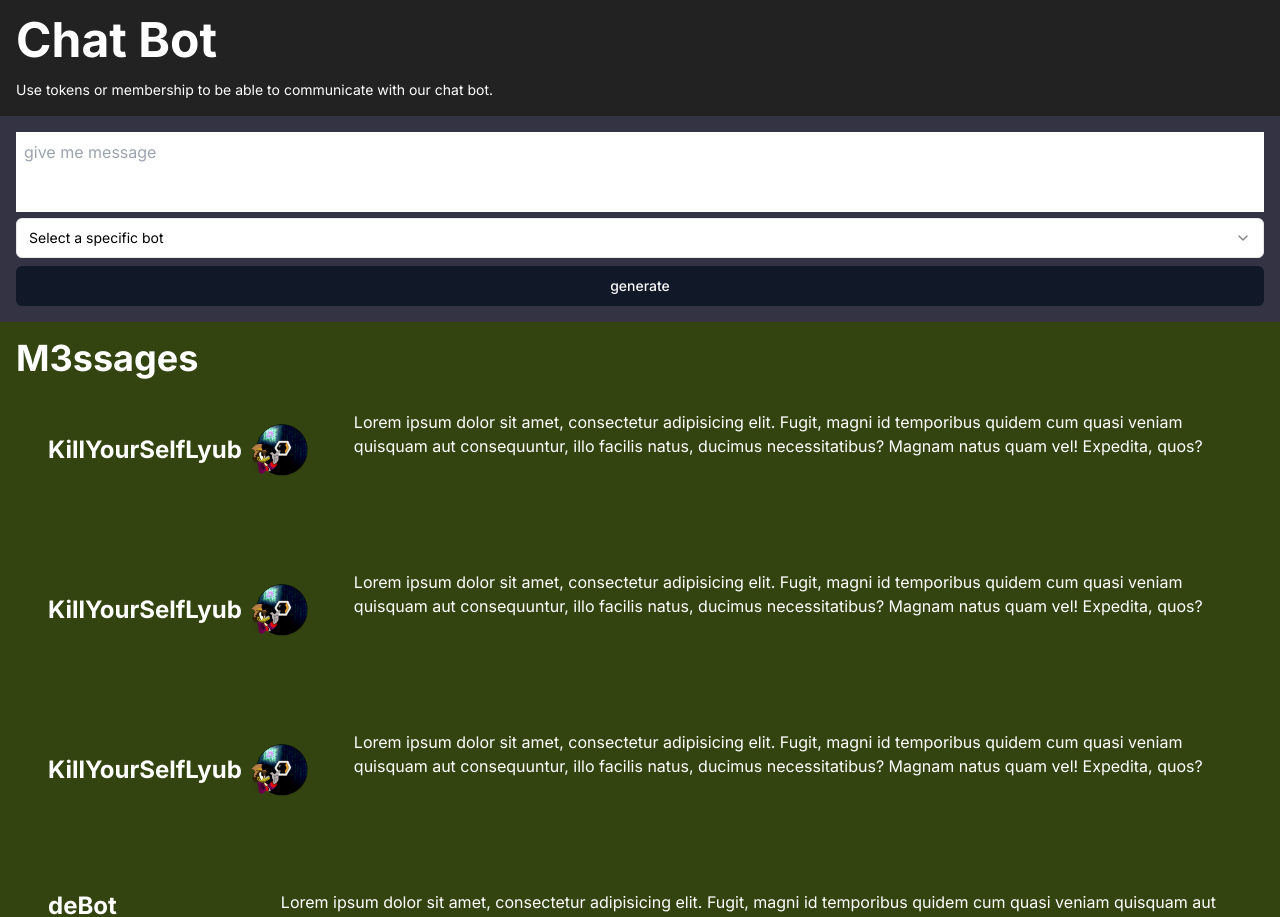
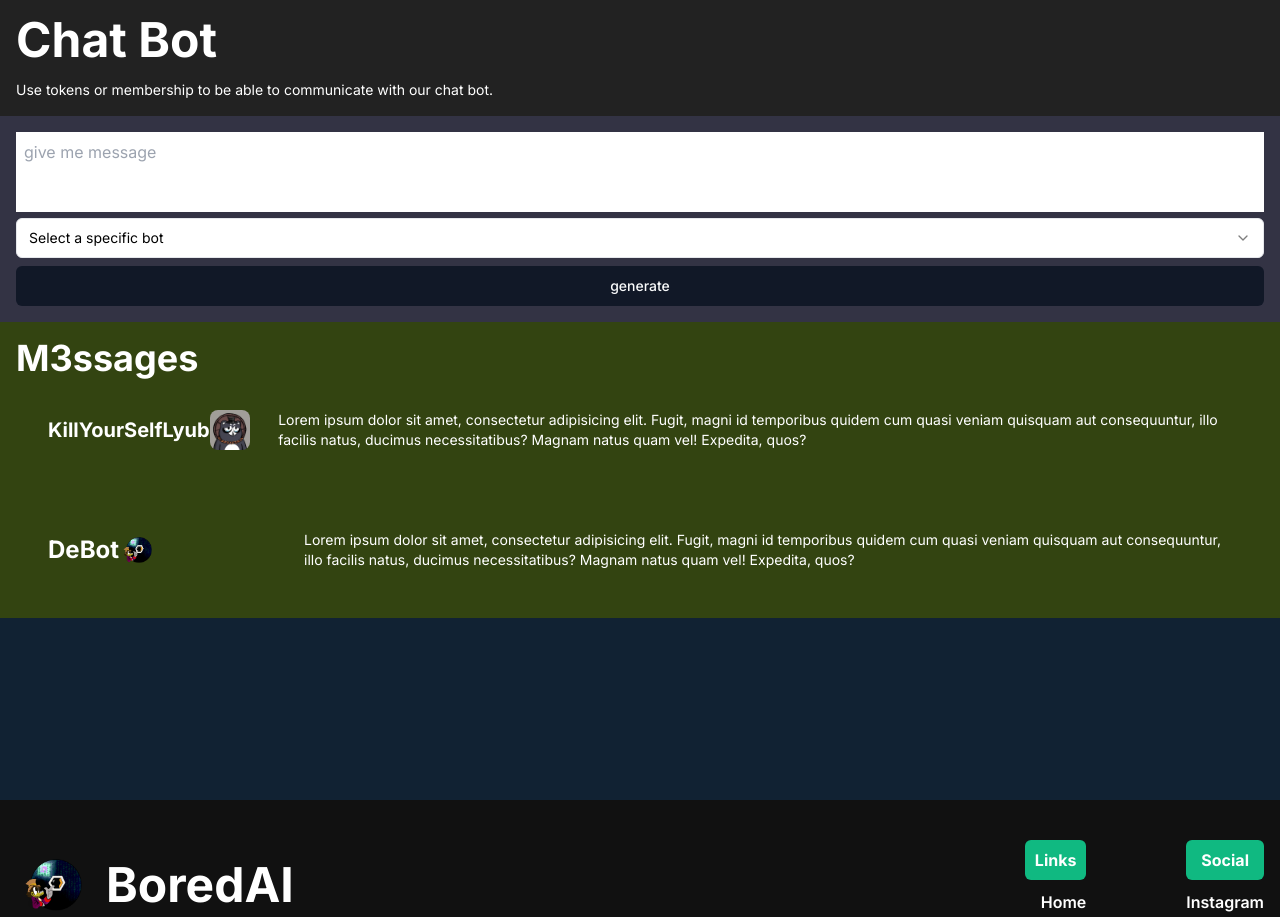
Before and after one commit to CoolistKovbel/kill-yourself, a Next.js app: page /chatBot in a window 1280 px wide. Shown: the top 917 px of the page. Built offline with nearby package versions, Linux system fonts and the light colour scheme.

Commit message:
my keyboardisno good now

```diff
--- a/app/(home)/chatBot/page.tsx
+++ b/app/(home)/chatBot/page.tsx
@@ -1,9 +1,10 @@
-import ChatForm from "@/components/ChatBot/ChatForm";
-import ChatMessage from "@/components/ChatBot/ChatMessage";
+import ChatAI from "@/components/ChatBot/ChatAI";
+
 
 function ChatBot() {
   return (
     <div className="w-full min-h-screen bg-[#123] text-white">
+
       <header className="p-4 bg-[#222]">
         <h2 className="text-2xl text-5xl font-bold mb-4 ">Chat Bot</h2>
         <p className="text-sm">
@@ -11,9 +12,9 @@ function ChatBot() {
         </p>
       </header>
 
-      <ChatForm />
 
-      <ChatMessage />
+        <ChatAI />
+
     </div>
   );
 }
--- a/app/api/chat-message/route.ts
+++ b/app/api/chat-message/route.ts
@@ -1,17 +1,29 @@
-import { db } from "@/lib/db"
-import { NextResponse } from "next/server"
+import { db } from "@/lib/db";
+import { NextResponse } from "next/server";
+
+export async function GET(req: Request) {
+  try {
+    // const data = await db.transactions.findMany()
+  } catch (error) {
+    console.log(error);
+    return NextResponse.json(error, { status: 500 });
+  }
+}
+
+export async function POST(req: Request) {
+  try {
+    const da = await req.json();
+
+    const { newMessages } = da;
+
+    console.log(da)
 
 
-export async function GET(req:Request) {
-    try {
+    return NextResponse.json(newMessages, { status: 200 });
 
+  } catch (error) {
 
-        // const data = await db.transactions.findMany()
-
-
-
-    } catch (error) {
-        console.log(error)
-        return NextResponse.json(error, {status:500})
-    }
+    console.log(error);
+    return NextResponse.json(error, { status: 200 });
+  }
 }
--- /dev/null
+++ b/components/ChatBot/ChatAI.tsx
@@ -0,0 +1,27 @@
+"use client"
+
+import { useState } from "react";
+import ChatForm from "./ChatForm";
+import ChatMessage from "./ChatMessage";
+
+function ChatAI() {
+
+
+  const [convoMessage, convoSetMessage] = useState([])
+
+
+  console.log(convoMessage," in chat AI page")
+
+  return (
+    <div>
+      <ChatForm convoSetMessage={convoSetMessage} />
+
+      <ChatMessage />
+    </div>
+  );
+}
+
+export default ChatAI;
+
+
+// Could use context api from react but life too depressing
--- a/components/ChatBot/ChatForm.tsx
+++ b/components/ChatBot/ChatForm.tsx
@@ -9,12 +9,22 @@ import {
   FormItem,
   FormMessage,
 } from "@/components/ui/form";
-import { Select, SelectContent, SelectItem, SelectTrigger, SelectValue } from "@/components/ui/select";
+import {
+  Select,
+  SelectContent,
+  SelectItem,
+  SelectTrigger,
+  SelectValue,
+} from "@/components/ui/select";
 import { zodResolver } from "@hookform/resolvers/zod";
 import { useRouter } from "next/navigation";
 
 import { useForm } from "react-hook-form";
 import * as z from "zod";
+
+interface ChatFormProps {
+  convoSetMessage: any;
+}
 
 const formSchema = z.object({
   prompt: z.string().min(2, {
@@ -23,7 +33,7 @@ const formSchema = z.object({
   option: z.string(),
 });
 
-function ChatForm() {
+function ChatForm({ convoSetMessage }: ChatFormProps) {
   const router = useRouter();
 
   const convoCommands = [
@@ -73,7 +83,41 @@ function ChatForm() {
 
   const onSubmit = async (values: z.infer<typeof formSchema>) => {
     try {
-      console.log(values, " these are from the chatbot");
+      //   Sending message
+
+      const userMessage = {
+        role: "user",
+        content: values.prompt,
+      };
+
+      const botMessage = {
+        role: "system",
+        content: values.option,
+      };
+
+      const newMessages = [botMessage, userMessage];
+
+      const res = await fetch("/api/chat-message", {
+        method: "POST",
+        body: JSON.stringify({
+          newMessages,
+        }),
+      });
+
+      if (res.ok) {
+        const responseJson = await res.json(); // Extract response data
+        console.log(responseJson, "Thisistheresponse from api in chat form")
+
+        convoSetMessage((current: any) => [
+          ...current,
+          userMessage,
+          responseJson,
+        ]);
+        form.reset();
+      } else {
+        // Handle non-successful responses, e.g., show an error message
+        console.error("Request failed with status: " + res.status);
+      }
     } catch (error: any) {
       console.log(error);
       //   Possible pro model
@@ -84,10 +128,11 @@ function ChatForm() {
 
   return (
     <div>
-
       <Form {...form}>
-        <form onSubmit={form.handleSubmit(onSubmit)} className="p-4 bg-[#334] text-black">
-
+        <form
+          onSubmit={form.handleSubmit(onSubmit)}
+          className="p-4 bg-[#334] text-black"
+        >
           <FormField
             control={form.control}
             name="prompt"
@@ -127,16 +172,11 @@ function ChatForm() {
             )}
           />
 
-          <Button
-            type="submit"
-            className="w-full mt-2"
-            disabled={isLoading}
-          >
+          <Button type="submit" className="w-full mt-2" disabled={isLoading}>
             generate
           </Button>
         </form>
       </Form>
-
     </div>
   );
 }
--- a/components/ChatBot/ChatMessage.tsx
+++ b/components/ChatBot/ChatMessage.tsx
@@ -1,24 +1,56 @@
 import Image from "next/image";
 
 function ChatMessage() {
+
+
+
+
+
   return (
     <div className="bg-[#341] text-white p-4 w-full h-full">
+
       <h2 className="text-2xl md:text-4xl font-bold">M3ssages</h2>
 
-      <div className="flex items-center justify-center gap-4 flex-col">
+      <div className="flex items-center gap-4 flex-col">
+
+        {/* Messages */}
+        <div
+          key={crypto.randomUUID()}
+          className="p-8 w-full flex flex-col md:flex-row items-start rounded-lg"
+        >
+
+          <div className="flex items-center w-[30%]">
+
+            <h4 className="text-[18px] md:text-[20px] font-bold">KillYourSelfLyub</h4>
+
+            <div className="w-10 h-10 relative">
+              <Image src="/tenuki2.jpeg" alt="fuck my life" fill className="rounded-lg" />
+            </div>
+
+          </div>
+
+          <p className="text-sm">
+            Lorem ipsum dolor sit amet, consectetur adipisicing elit. Fugit,
+            magni id temporibus quidem cum quasi veniam quisquam aut
+            consequuntur, illo facilis natus, ducimus necessitatibus? Magnam
+            natus quam vel! Expedita, quos?
+          </p>
+
+        </div>
+
         <div
           key={crypto.randomUUID()}
           className="p-8 w-full flex flex-col md:flex-row items-start gap-x-8 rounded-lg"
         >
-          <div className="flex items-center  w-[30%]">
-            <h4 className="text-xl md:text-2xl font-bold">KillYourSelfLyub</h4>
+          <div className="flex items-center w-[30%]">
+            <h4 className="text-xl md:text-2xl font-bold">DeBot</h4>
 
-            <div className="w-20 h-20 relative">
+            <div className="w-10 h-10 relative">
               <Image src="/smile.png" alt="fuck my life" fill />
             </div>
           </div>
 
-          <p>
+          <p className="text-sm">
             Lorem ipsum dolor sit amet, consectetur adipisicing elit. Fugit,
             magni id temporibus quidem cum quasi veniam quisquam aut
             consequuntur, illo facilis natus, ducimus necessitatibus? Magnam
@@ -26,72 +58,10 @@ function ChatMessage() {
           </p>
         </div>
 
-        <div
-          key={crypto.randomUUID()}
-          className="p-8 w-full flex flex-col md:flex-row items-start gap-x-8 rounded-lg"
-        >
-          <div className="flex items-center  w-[30%]">
-            <h4 className="text-xl md:text-2xl font-bold">KillYourSelfLyub</h4>
 
-            <div className="w-20 h-20 relative">
-              <Image src="/smile.png" alt="fuck my life" fill />
-            </div>
-          </div>
-
-          <p>
-            Lorem ipsum dolor sit amet, consectetur adipisicing elit. Fugit,
-            magni id temporibus quidem cum quasi veniam quisquam aut
-            consequuntur, illo facilis natus, ducimus necessitatibus? Magnam
-            natus quam vel! Expedita, quos?
-          </p>
-        </div>
-
-        <div
-          key={crypto.randomUUID()}
-          className="p-8 w-full flex flex-col md:flex-row items-start gap-x-8 rounded-lg"
-        >
-          <div className="flex items-center  w-[30%]">
-            <h4 className="text-xl md:text-2xl font-bold">KillYourSelfLyub</h4>
-
-            <div className="w-20 h-20 relative">
-              <Image src="/smile.png" alt="fuck my life" fill />
-            </div>
-          </div>
-
-          <p>
-            Lorem ipsum dolor sit amet, consectetur adipisicing elit. Fugit,
-            magni id temporibus quidem cum quasi veniam quisquam aut
-            consequuntur, illo facilis natus, ducimus necessitatibus? Magnam
-            natus quam vel! Expedita, quos?
-          </p>
-        </div>
-
-        <div
-          key={crypto.randomUUID()}
-          className="p-8 w-full flex flex-col md:flex-row items-start gap-x-8 rounded-lg"
-        >
-          <div className="flex items-center  w-[30%]">
-            <h4 className="text-xl md:text-2xl font-bold">deBot</h4>
-
-            <div className="w-30 h-30 relative">
-              <Image src="/feature.gif" alt="fuck my life" fill />
-            </div>
-          </div>
-
-          <p>
-            Lorem ipsum dolor sit amet, consectetur adipisicing elit. Fugit,
-            magni id temporibus quidem cum quasi veniam quisquam aut
-            consequuntur, illo facilis natus, ducimus necessitatibus? Magnam
-            natus quam vel! Expedita, quos?
-          </p>
-        </div>
       </div>
     </div>
   );
 }
 
 export default ChatMessage;
-
-// message.role === "user"
-// ? "bg-[#123] border-white/10"
-// : "bg-[#321]"
--- a/lib/auth.ts
+++ b/lib/auth.ts
@@ -70,7 +70,8 @@ export const authOptions: NextAuthOptions = {
           username: user.username,
           metaAddress: user.metaAddress,
           email: user.email,
-          tokens: user.tokens
+          tokens: user.tokens,
+          id: user.id
         };
       }
 
```
